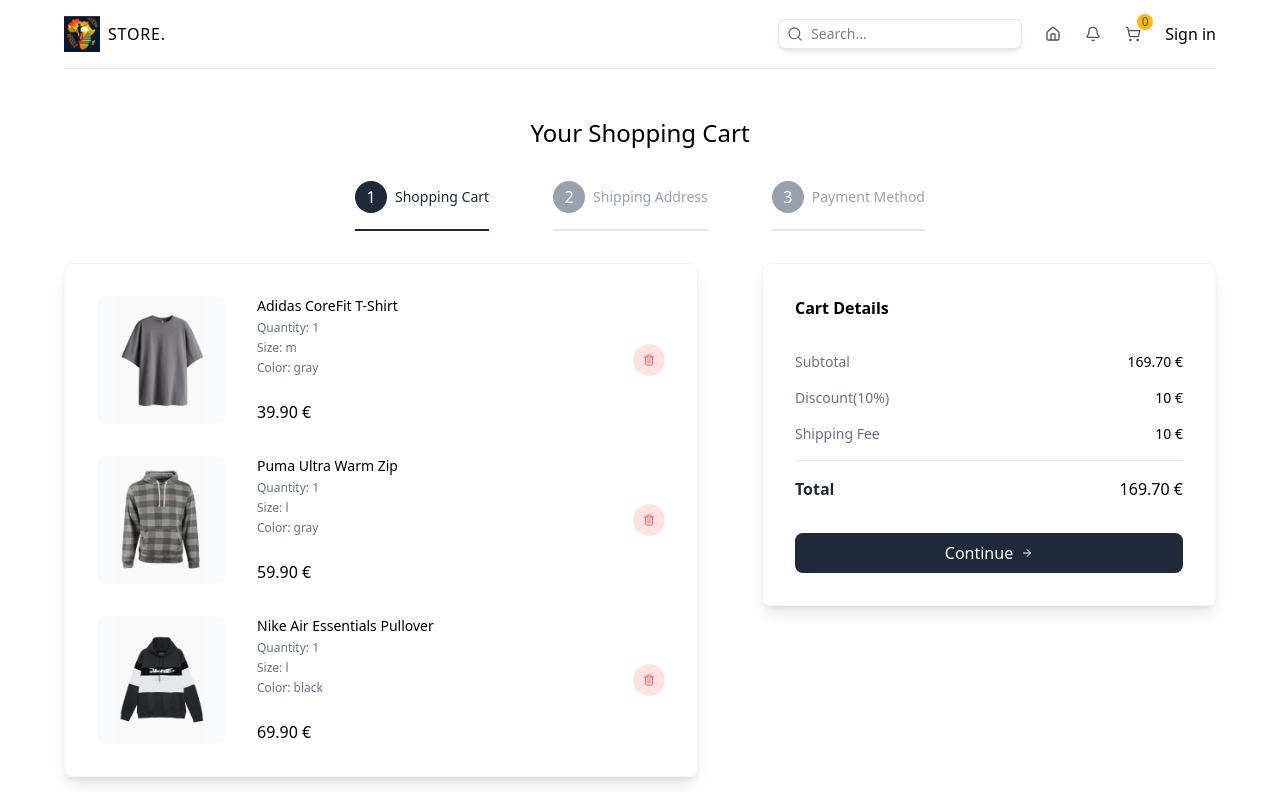
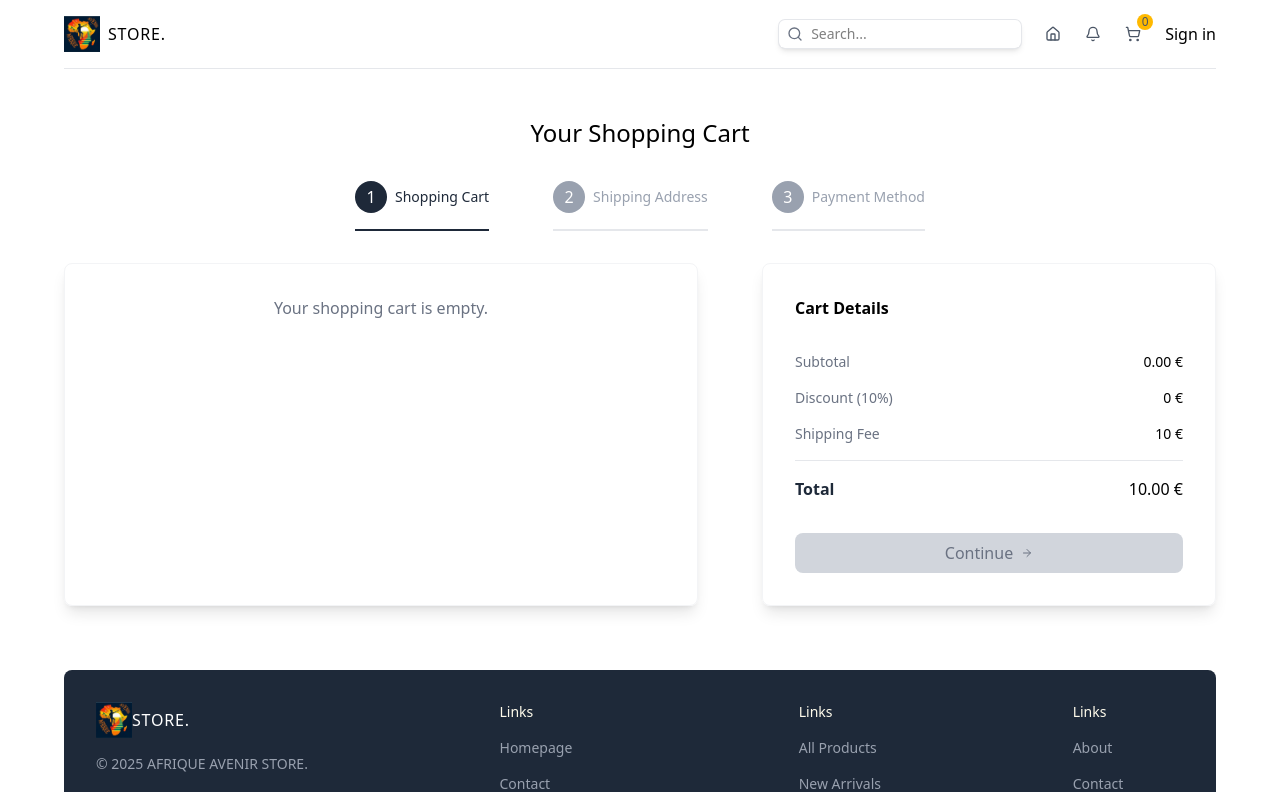
Before and after one commit to JorgeDaSilva72/afrique-avenir-store-ui, a Next.js app in the folder client/: page /cart in a window 1280 px wide. Shown: the top 792 px of the page. Built offline with nearby package versions, Linux system fonts and the light colour scheme.

Commit message:
feat(cart): improve CartPage component with better UX and step handling
- Added URL-based step control and input validation
- Improved cart details calculation with dynamic discount and shipping
- Handled empty cart case gracefully
- Enhanced Continue button UX and stepper clarity

```diff
--- a/client/src/app/cart/page.tsx
+++ b/client/src/app/cart/page.tsx
@@ -2,13 +2,14 @@
 
 import PaymentForm from "@/components/PaymentForm";
 import ShippingForm from "@/components/ShippingForm";
-// import useCartStore from "@/stores/cartStore";
+import useCartStore from "@/stores/cartStore";
 import { CartItemsType, ShippingFormInputs } from "@/types";
 
 import { ArrowRight, Trash2 } from "lucide-react";
 import Image from "next/image";
 import { useRouter, useSearchParams } from "next/navigation";
 import { useState } from "react";
+import { calculateCartTotals } from "../utils/cart";
 
 const steps = [
   {
@@ -26,70 +27,73 @@
 ];
 
 // TEMPORARY
-const cartItems: CartItemsType = [
-  {
-    id: 1,
-    name: "Adidas CoreFit T-Shirt",
-    shortDescription:
-      "Lorem ipsum dolor sit amet consect adipisicing elit lorem ipsum dolor sit.",
-    description:
-      "Lorem ipsum dolor sit amet consect adipisicing elit lorem ipsum dolor sit. Lorem ipsum dolor sit amet consect adipisicing elit lorem ipsum dolor sit. Lorem ipsum dolor sit amet consect adipisicing elit lorem ipsum dolor sit.",
-    price: 39.9,
-    sizes: ["s", "m", "l", "xl", "xxl"],
-    colors: ["gray", "purple", "green"],
-    images: {
-      gray: "/products/1g.png",
-      purple: "/products/1p.png",
-      green: "/products/1gr.png",
-    },
-    quantity: 1,
-    selectedSize: "m",
-    selectedColor: "gray",
-  },
-  {
-    id: 2,
-    name: "Puma Ultra Warm Zip",
-    shortDescription:
-      "Lorem ipsum dolor sit amet consect adipisicing elit lorem ipsum dolor sit.",
-    description:
-      "Lorem ipsum dolor sit amet consect adipisicing elit lorem ipsum dolor sit. Lorem ipsum dolor sit amet consect adipisicing elit lorem ipsum dolor sit. Lorem ipsum dolor sit amet consect adipisicing elit lorem ipsum dolor sit.",
-    price: 59.9,
-    sizes: ["s", "m", "l", "xl"],
-    colors: ["gray", "green"],
-    images: { gray: "/products/2g.png", green: "/products/2gr.png" },
-    quantity: 1,
-    selectedSize: "l",
-    selectedColor: "gray",
-  },
-  {
-    id: 3,
-    name: "Nike Air Essentials Pullover",
-    shortDescription:
-      "Lorem ipsum dolor sit amet consect adipisicing elit lorem ipsum dolor sit.",
-    description:
-      "Lorem ipsum dolor sit amet consect adipisicing elit lorem ipsum dolor sit. Lorem ipsum dolor sit amet consect adipisicing elit lorem ipsum dolor sit. Lorem ipsum dolor sit amet consect adipisicing elit lorem ipsum dolor sit.",
-    price: 69.9,
-    sizes: ["s", "m", "l"],
-    colors: ["green", "blue", "black"],
-    images: {
-      green: "/products/3gr.png",
-      blue: "/products/3b.png",
-      black: "/products/3bl.png",
-    },
-    quantity: 1,
-    selectedSize: "l",
-    selectedColor: "black",
-  },
-];
+// const cartItems: CartItemsType = [
+//   {
+//     id: 1,
+//     name: "Adidas CoreFit T-Shirt",
+//     shortDescription:
+//       "Lorem ipsum dolor sit amet consect adipisicing elit lorem ipsum dolor sit.",
+//     description:
+//       "Lorem ipsum dolor sit amet consect adipisicing elit lorem ipsum dolor sit. Lorem ipsum dolor sit amet consect adipisicing elit lorem ipsum dolor sit. Lorem ipsum dolor sit amet consect adipisicing elit lorem ipsum dolor sit.",
+//     price: 39.9,
+//     sizes: ["s", "m", "l", "xl", "xxl"],
+//     colors: ["gray", "purple", "green"],
+//     images: {
+//       gray: "/products/1g.png",
+//       purple: "/products/1p.png",
+//       green: "/products/1gr.png",
+//     },
+//     quantity: 1,
+//     selectedSize: "m",
+//     selectedColor: "gray",
+//   },
+//   {
+//     id: 2,
+//     name: "Puma Ultra Warm Zip",
+//     shortDescription:
+//       "Lorem ipsum dolor sit amet consect adipisicing elit lorem ipsum dolor sit.",
+//     description:
+//       "Lorem ipsum dolor sit amet consect adipisicing elit lorem ipsum dolor sit. Lorem ipsum dolor sit amet consect adipisicing elit lorem ipsum dolor sit. Lorem ipsum dolor sit amet consect adipisicing elit lorem ipsum dolor sit.",
+//     price: 59.9,
+//     sizes: ["s", "m", "l", "xl"],
+//     colors: ["gray", "green"],
+//     images: { gray: "/products/2g.png", green: "/products/2gr.png" },
+//     quantity: 1,
+//     selectedSize: "l",
+//     selectedColor: "gray",
+//   },
+//   {
+//     id: 3,
+//     name: "Nike Air Essentials Pullover",
+//     shortDescription:
+//       "Lorem ipsum dolor sit amet consect adipisicing elit lorem ipsum dolor sit.",
+//     description:
+//       "Lorem ipsum dolor sit amet consect adipisicing elit lorem ipsum dolor sit. Lorem ipsum dolor sit amet consect adipisicing elit lorem ipsum dolor sit. Lorem ipsum dolor sit amet consect adipisicing elit lorem ipsum dolor sit.",
+//     price: 69.9,
+//     sizes: ["s", "m", "l"],
+//     colors: ["green", "blue", "black"],
+//     images: {
+//       green: "/products/3gr.png",
+//       blue: "/products/3b.png",
+//       black: "/products/3bl.png",
+//     },
+//     quantity: 1,
+//     selectedSize: "l",
+//     selectedColor: "black",
+//   },
+// ];
 
 const CartPage = () => {
   const searchParams = useSearchParams();
   const router = useRouter();
   const [shippingForm, setShippingForm] = useState<ShippingFormInputs>();
 
-  const activeStep = parseInt(searchParams.get("step") || "1");
-
-  // const { cart, removeFromCart } = useCartStore();
+  // const activeStep = parseInt(searchParams.get("step") || "1");// si quelqu’un entre /cart?step=abc → parseInt renverra NaN.
+  const stepParam = searchParams.get("step"); // correction
+  const activeStep =
+    !stepParam || isNaN(Number(stepParam)) ? 1 : Number(stepParam); // correction
+  const { cart, removeFromCart } = useCartStore();
+  const { subtotal, discount, shipping, total } = calculateCartTotals(cart);
   return (
     <div className="flex flex-col gap-8 items-center justify-center mt-12">
       {/* TITLE */}
@@ -125,7 +129,12 @@
         {/* STEPS */}
         <div className="w-full lg:w-7/12 shadow-lg border-1 border-gray-100 p-8 rounded-lg flex flex-col gap-8">
           {activeStep === 1 ? (
-            cartItems.map((item) => (
+            cart.length === 0 ? (
+              <p className="text-gray-500 text-center">
+                Your shopping cart is empty.
+              </p>
+            ) : (
+              cart.map((item) => (
                 // SINGLE CART ITEM
                 <div
                   className="flex items-center justify-between"
@@ -161,13 +170,14 @@
                   </div>
                   {/* DELETE BUTTON */}
                   <button
-                  // onClick={() => removeFromCart(item)}
+                    onClick={() => removeFromCart(item)}
                     className="w-8 h-8 rounded-full bg-red-100 hover:bg-red-200 transition-all duration-300 text-red-400 flex items-center justify-center cursor-pointer"
                   >
                     <Trash2 className="w-3 h-3" />
                   </button>
                 </div>
               ))
+            )
           ) : activeStep === 2 ? (
             <ShippingForm setShippingForm={setShippingForm} />
           ) : activeStep === 3 && shippingForm ? (
@@ -184,16 +194,11 @@
           <div className="flex flex-col gap-4">
             <div className="flex justify-between text-sm">
               <p className="text-gray-500">Subtotal</p>
-              <p className="font-medium">
-                {cartItems
-                  .reduce((acc, item) => acc + item.price * item.quantity, 0)
-                  .toFixed(2)}{" "}
-                €
-              </p>
+              <p className="font-medium">{subtotal.toFixed(2)} €</p>
             </div>
             <div className="flex justify-between text-sm">
-              <p className="text-gray-500">Discount(10%)</p>
-              <p className="font-medium">10 €</p>
+              <p className="text-gray-500">Discount (10%)</p>
+              <p className="font-medium">{discount} €</p>
             </div>
             <div className="flex justify-between text-sm">
               <p className="text-gray-500">Shipping Fee</p>
@@ -202,18 +207,19 @@
             <hr className="border-gray-200" />
             <div className="flex justify-between">
               <p className="text-gray-800 font-semibold">Total</p>
-              <p className="font-medium">
-                {cartItems
-                  .reduce((acc, item) => acc + item.price * item.quantity, 0)
-                  .toFixed(2)}{" "}
-                €
-              </p>
+              <p className="font-medium">{total.toFixed(2)} €</p>
             </div>
           </div>
           {activeStep === 1 && (
             <button
               onClick={() => router.push("/cart?step=2", { scroll: false })}
-              className="w-full bg-gray-800 hover:bg-gray-900 transition-all duration-300 text-white p-2 rounded-lg cursor-pointer flex items-center justify-center gap-2"
+              disabled={!cart.length}
+              // className="w-full bg-gray-800 hover:bg-gray-900 transition-all duration-300 text-white p-2 rounded-lg cursor-pointer flex items-center justify-center gap-2"
+              className={`w-full p-2 rounded-lg transition-all duration-300 flex items-center justify-center gap-2 ${
+                cart.length
+                  ? "bg-gray-800 hover:bg-gray-900 text-white"
+                  : "bg-gray-300 text-gray-500 cursor-not-allowed"
+              }`}
             >
               Continue
               <ArrowRight className="w-3 h-3" />
--- a/client/src/app/layout.tsx
+++ b/client/src/app/layout.tsx
@@ -16,8 +16,8 @@
 });
 
 export const metadata: Metadata = {
-  title: "Create Next App",
-  description: "Generated by create next app",
+  title: "Afrique Avenir Store",
+  description: "To buy Afrique Avenir goodies ",
 };
 
 export default function RootLayout({
--- /dev/null
+++ b/client/src/app/utils/cart.ts
@@ -0,0 +1,12 @@
+import { CartItemsType } from "@/types";
+
+export const calculateCartTotals = (cart: CartItemsType) => {
+  const subtotal = cart.reduce(
+    (acc, item) => acc + item.price * item.quantity,
+    0
+  );
+  const discount = subtotal * 0.1;
+  const shipping = 10;
+  const total = subtotal - discount + shipping;
+  return { subtotal, discount, shipping, total };
+};
--- a/client/src/stores/cartStore.ts
+++ b/client/src/stores/cartStore.ts
@@ -28,8 +28,8 @@
               {
                 ...product,
                 quantity: product.quantity || 1,
-                selectedSize: product.selectedSize,
-                selectedColor: product.selectedColor,
+                // selectedSize: product.selectedSize, // product already has thes info
+                // selectedColor: product.selectedColor,// product already has thes info
               },
             ],
           };
```
Lines whose indentation alone changed are shown as unchanged.
